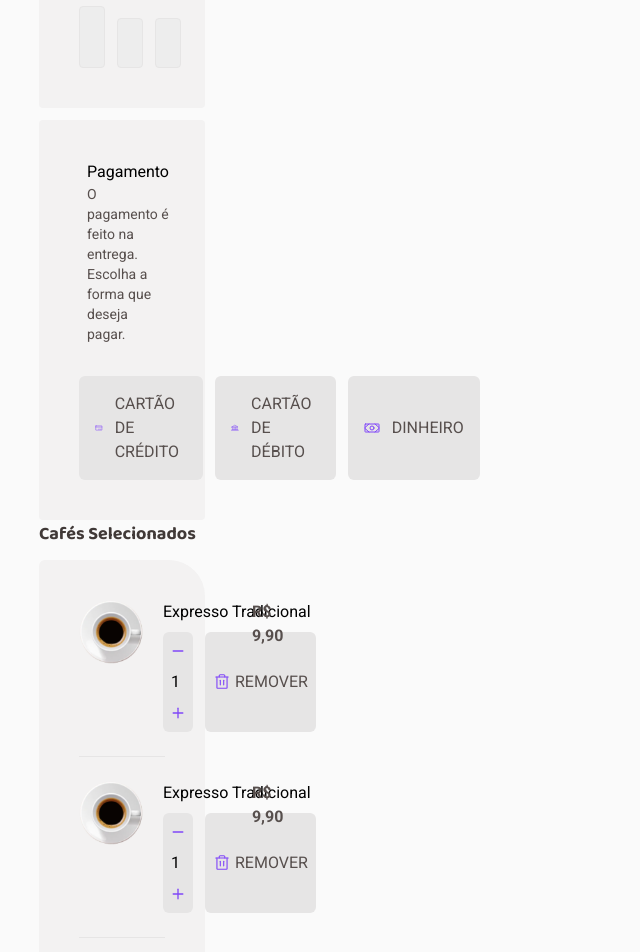
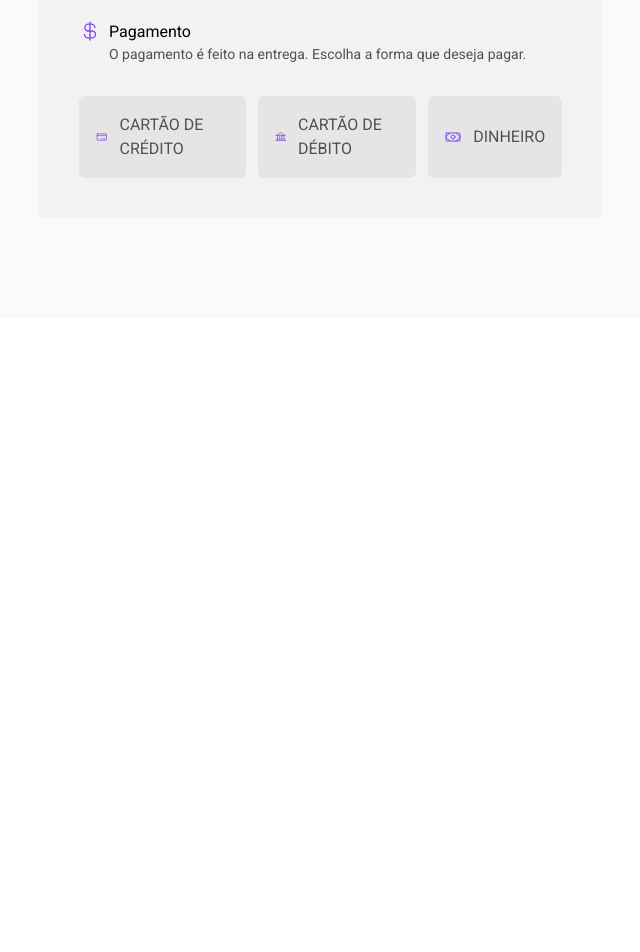
Before and after one commit to andreenakashima/desafio-coffee-delivery, a React (Vite) app: page /checkout in a window 1280 px wide. Shown: the part 620-1572 px from the top of the page, without its empty margins (121-761 px from the left). After the commit the page ends 938 px from the top, so only its background shows below. Built offline with nearby package versions, Linux system fonts and the light colour scheme.

Commit message:
Pagina success estruturada

```diff
--- a/src/layouts/DefaultLayout.tsx
+++ b/src/layouts/DefaultLayout.tsx
@@ -2,10 +2,10 @@ import { Outlet } from "react-router-dom";
 import { Header } from "../components/Header";
 
 export function DefaultLayout() {
-	return (
-		<div className="h-full w-full bg-background pb-20 font-roboto">
-			<Header />
-			<Outlet />
-		</div>
-	);
+  return (
+    <div className="min-h-screen w-full bg-background pb-20 font-roboto">
+      <Header />
+      <Outlet />
+    </div>
+  );
 }
--- a/src/pages/Checkout.tsx
+++ b/src/pages/Checkout.tsx
@@ -11,14 +11,14 @@ import {
 
 export function Checkout() {
   return (
-		<div className="m-auto grid w-3/4 grid-cols-5 gap-8">
     <form action="">
-				<div className="col-span-3 ">
+      <div className="m-auto mt-10 w-3/4 gap-8 xl:grid xl:grid-cols-5">
+        <div className="xl:col-span-3">
           <h2 className="font-baloo2 text-lg text-base-subtitle">
             Complete o seu pedido
           </h2>
 
-					<div className="mt-4 rounded bg-base-card p-10">
+          <div className="mt-4 mb-5 rounded bg-base-card p-3 sm:p-5 xl:p-10">
             <div className="flex gap-2">
               <MapPinLine size={22} className="text-coffee-yellow" />
               <div>
@@ -32,7 +32,7 @@ export function Checkout() {
             <div className="mt-8">
               <input
                 type="text"
-								className="w-2/6 rounded border border-base-button bg-base-input p-3 text-base-text focus:border-coffee-yellow-dark focus:outline-none"
+                className="w-full rounded border border-base-button bg-base-input p-3 text-base-text focus:border-coffee-yellow-dark focus:outline-none sm:w-2/6"
                 placeholder="CEP"
               />
               <div className="mt-3 w-full">
@@ -42,33 +42,33 @@ export function Checkout() {
                   placeholder="Rua"
                 />
               </div>
-							<div className="mt-3 flex gap-3">
+              <div className="mt-3 gap-3 sm:flex">
                 <input
                   type="text"
-									className="w-2/6 rounded border border-base-button bg-base-input p-3 text-base-text focus:border-coffee-yellow-dark focus:outline-none"
+                  className="w-full rounded border border-base-button bg-base-input p-3 text-base-text focus:border-coffee-yellow-dark focus:outline-none sm:w-2/6"
                   placeholder="Número"
                 />
                 <input
                   type="text"
-									className="w-4/6 rounded border border-base-button bg-base-input p-3 text-base-text focus:border-coffee-yellow-dark focus:outline-none"
+                  className="w-full rounded border border-base-button bg-base-input p-3 text-base-text focus:border-coffee-yellow-dark focus:outline-none sm:w-4/6"
                   placeholder="Complemento"
                 />
               </div>
-							<div className="mt-3 flex gap-3">
+              <div className="mt-3 gap-3 sm:flex">
                 <input
                   type="text"
-									className="w-2/6 rounded border border-base-button bg-base-input p-3 text-base-text focus:border-coffee-yellow-dark focus:outline-none"
+                  className="w-full rounded border border-base-button bg-base-input p-3 text-base-text focus:border-coffee-yellow-dark focus:outline-none sm:w-2/6"
                   placeholder="Bairro"
                 />
-								<div className="mt-3 flex w-4/6 gap-3">
+                <div className="mt-3 w-4/6 sm:mt-0 sm:flex sm:gap-3">
                   <input
                     type="text"
-										className="w-5/6 rounded border border-base-button bg-base-input p-3 text-base-text focus:border-coffee-yellow-dark focus:outline-none"
+                    className="w-full rounded border border-base-button bg-base-input p-3 text-base-text focus:border-coffee-yellow-dark focus:outline-none sm:w-5/6"
                     placeholder="Cidade"
                   />
                   <input
                     type="text"
-										className="w-1/6 rounded border border-base-button bg-base-input p-3 text-base-text focus:border-coffee-yellow-dark focus:outline-none"
+                    className="mt-3 w-full rounded border border-base-button bg-base-input p-3 text-base-text focus:border-coffee-yellow-dark focus:outline-none sm:mt-0 sm:w-1/6"
                     placeholder="UF"
                   />
                 </div>
@@ -76,7 +76,7 @@ export function Checkout() {
             </div>
           </div>
 
-					<div className="mt-3 rounded bg-base-card p-10">
+          <div className="mt-3 mb-5 rounded bg-base-card p-10">
             <div className="flex gap-2">
               <CurrencyDollar size={22} className="text-coffee-purple" />
               <div>
@@ -88,49 +88,49 @@ export function Checkout() {
               </div>
             </div>
 
-						<div className="mt-8 flex gap-3">
-							<div className="flex">
+            <div className="mt-8 gap-3 sm:flex">
+              <div className="sm:flex">
                 <input
                   type="radio"
                   name="payments"
                   id="credit-card"
-									className="appearance-none"
+                  className="peer appearance-none"
                 />
                 <label
                   htmlFor="credit-card"
-									className="flex cursor-pointer items-center justify-center gap-3 rounded-md bg-base-button p-4 uppercase text-base-text"
+                  className="flex cursor-pointer items-center justify-center gap-3 rounded-md border border-base-button bg-base-button p-4 uppercase text-base-text hover:bg-base-hover peer-checked:border peer-checked:border-coffee-purple peer-checked:bg-coffee-purple-light"
                 >
                   <CreditCard size={16} className="text-coffee-purple" />
                   Cartão de Crédito
                 </label>
               </div>
 
-							<div className="flex">
+              <div className="sm:flex">
                 <input
                   type="radio"
                   name="payments"
                   id="debit-card"
-									className="appearance-none"
+                  className="peer appearance-none"
                 />
                 <label
                   htmlFor="debit-card"
-									className="flex cursor-pointer items-center justify-center gap-3 rounded-md bg-base-button p-4 uppercase text-base-text"
+                  className="flex cursor-pointer items-center justify-center gap-3 rounded-md border border-base-button bg-base-button p-4 uppercase text-base-text hover:bg-base-hover peer-checked:border peer-checked:border-coffee-purple peer-checked:bg-coffee-purple-light"
                 >
                   <Bank size={16} className="text-coffee-purple" />
                   Cartão de Débito
                 </label>
               </div>
 
-							<div className="flex">
+              <div className="sm:flex">
                 <input
                   type="radio"
                   name="payments"
                   id="money"
-									className="appearance-none"
+                  className="peer appearance-none"
                 />
                 <label
                   htmlFor="money"
-									className="flex cursor-pointer items-center justify-center gap-3 rounded-md bg-base-button p-4 uppercase text-base-text"
+                  className="flex cursor-pointer items-center justify-center gap-3 rounded-md border border-base-button bg-base-button p-4 uppercase text-base-text hover:bg-base-hover peer-checked:border peer-checked:border-coffee-purple peer-checked:bg-coffee-purple-light"
                 >
                   <Money size={16} className="text-coffee-purple" />
                   Dinheiro
@@ -140,17 +140,17 @@ export function Checkout() {
           </div>
         </div>
 
-				<div className="col-span-2 ">
+        <div className="xl:col-span-2">
           <h2 className="font-baloo2 text-lg text-base-subtitle">
             Cafés Selecionados
           </h2>
 
           <div className="mt-3 rounded-md rounded-tr-[36px] rounded-bl-[36px] bg-base-card p-10">
             <ul>
-							<li className="mb-6 flex w-full justify-between border-b border-base-button pb-6">
-								<div className="flex gap-5">
+              <li className="mb-6 w-full justify-between border-b border-base-button pb-6 text-center sm:flex">
+                <div className="gap-5 sm:flex">
                   <img
-										className="h-16 w-16"
+                    className="m-auto h-16 w-16"
                     src="./products-img/expresso.png"
                     alt=""
                   />
@@ -170,42 +170,7 @@ export function Checkout() {
                           <Plus size={14} weight="bold" />
                         </button>
                       </div>
-											<button className="flex items-center justify-center gap-1 rounded-md bg-base-button px-2 uppercase text-base-text">
-												<Trash size={18} className="text-coffee-purple" />{" "}
-												Remover
-											</button>
-										</div>
-									</div>
-								</div>
-
-								<div className="text-base font-bold text-base-text">
-									R$ 9,90
-								</div>
-							</li>
-							<li className="mb-6 flex w-full justify-between border-b border-base-button pb-6">
-								<div className="flex gap-5">
-									<img
-										className="h-16 w-16"
-										src="./products-img/expresso.png"
-										alt=""
-									/>
-
-									<div className="w-auto">
-										<p>Expresso Tradicional</p>
-
-										<div className="mt-2 flex gap-3">
-											<div className="rounded-md bg-base-button">
-												<button className="px-2 py-3 text-coffee-purple">
-													<Minus size={14} weight="bold" />
-												</button>
-
-												<span className="p-2">1</span>
-
-												<button className="px-2 py-3 text-coffee-purple">
-													<Plus size={14} weight="bold" />
-												</button>
-											</div>
-											<button className="flex items-center justify-center gap-1 rounded-md bg-base-button px-2 uppercase text-base-text">
+                      <button className="flex items-center justify-center gap-1 rounded-md bg-base-button px-2 uppercase text-base-text hover:bg-base-hover">
                         <Trash size={18} className="text-coffee-purple" />{" "}
                         Remover
                       </button>
@@ -231,12 +196,12 @@ export function Checkout() {
               </p>
             </div>
 
-						<button className="mt-6 w-full rounded-md bg-coffee-yellow py-3 font-bold uppercase text-white">
+            <button className="mt-6 w-full rounded-md bg-coffee-yellow py-3 font-bold uppercase text-white hover:bg-coffee-yellow-dark">
               Confirmar Pedido
             </button>
           </div>
         </div>
+      </div>
     </form>
-		</div>
   );
 }
```
Also changed, not shown: src/pages/Success.tsx (+58 -1 lines), src/assets/delivery-image.svg (added), 1 other file (tests, documents, lock files or other folders). Lines whose indentation alone changed are shown as unchanged.
